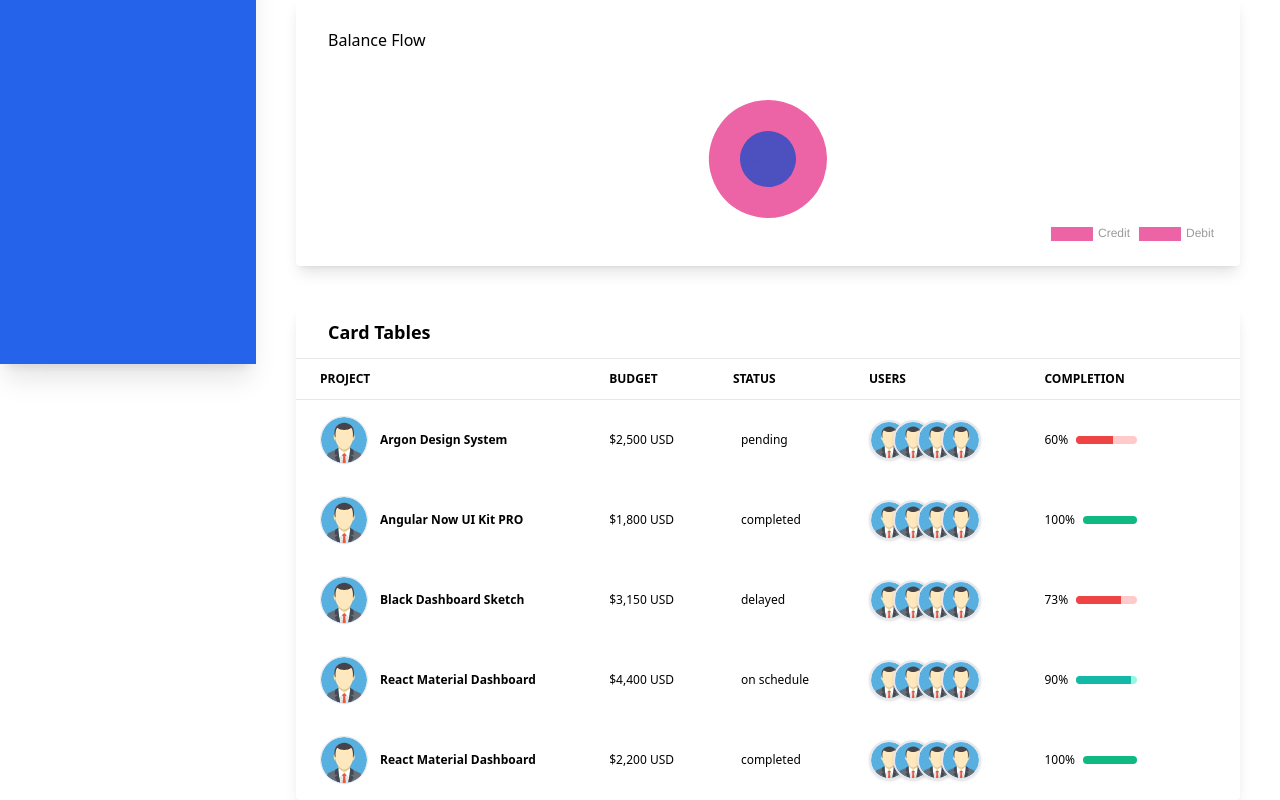
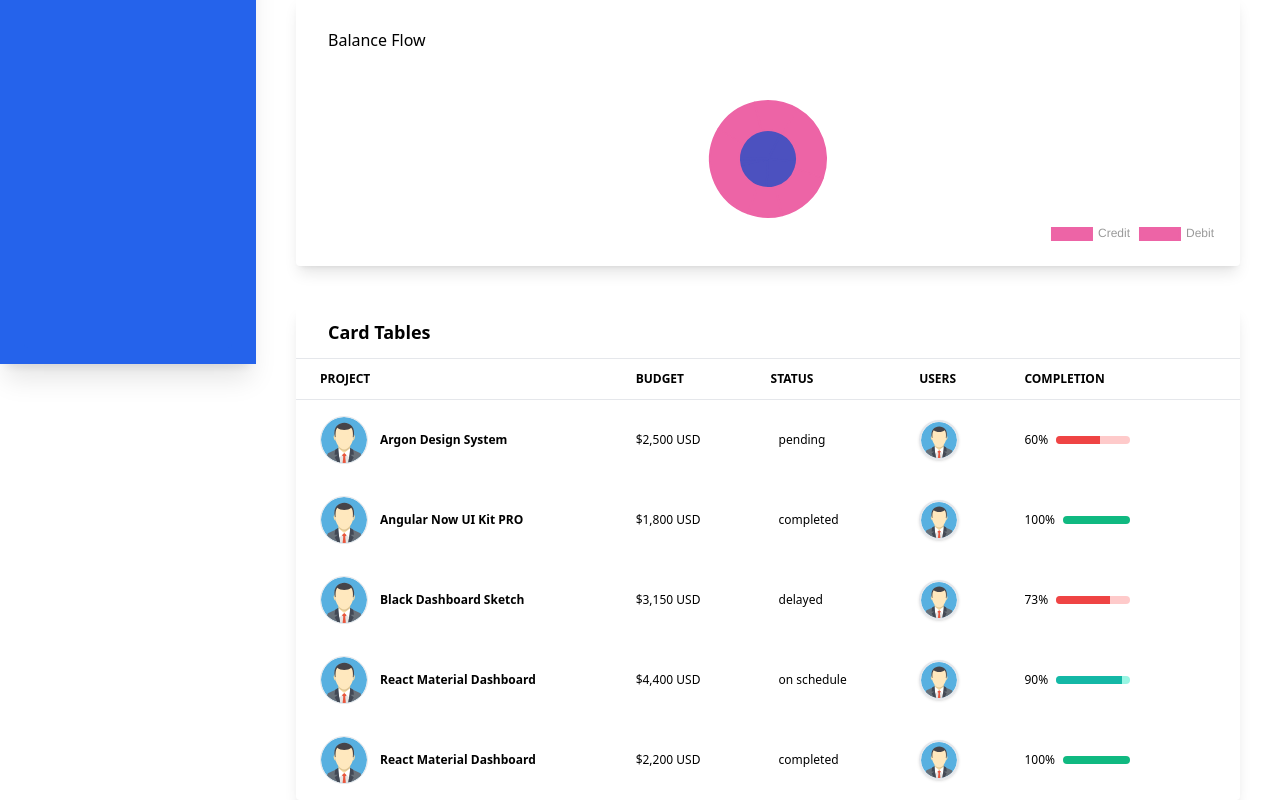
Before and after one commit to Shazaniyu55/onlimne_bank, a Next.js app: page /admin/dashboard in a window 1280 px wide. Shown: the part 436-1236 px from the top of the page. Built offline with nearby package versions, Linux system fonts and the light colour scheme.

Commit message:
niyu new

```diff
--- a/components/dashboard/cards/cardTable.js
+++ b/components/dashboard/cards/cardTable.js
@@ -123,21 +123,8 @@ export default function CardTable({ color }) {
                       alt="..."
                       className="w-10 h-10 rounded-full border-2 border-blueGray-50 shadow"
                     ></img>
-                    <img
-                      src="/logo.svg"
-                      alt="..."
-                      className="w-10 h-10 rounded-full border-2 border-blueGray-50 shadow -ml-4"
-                    ></img>
-                    <img
-                      src="/logo.svg"
-                      alt="..."
-                      className="w-10 h-10 rounded-full border-2 border-blueGray-50 shadow -ml-4"
-                    ></img>
-                    <img
-                      src="/logo.svg"
-                      alt="..."
-                      className="w-10 h-10 rounded-full border-2 border-blueGray-50 shadow -ml-4"
-                    ></img>
+
+
                   </div>
                 </td>
                 <td className="border-t-0 px-6 align-middle border-l-0 border-r-0 text-xs whitespace-nowrap p-4">
@@ -187,21 +174,8 @@ export default function CardTable({ color }) {
                       alt="..."
                       className="w-10 h-10 rounded-full border-2 border-blueGray-50 shadow"
                     ></img>
-                    <img
-                      src="/logo.svg"
-                      alt="..."
-                      className="w-10 h-10 rounded-full border-2 border-blueGray-50 shadow -ml-4"
-                    ></img>
-                    <img
-                      src="/logo.svg"
-                      alt="..."
-                      className="w-10 h-10 rounded-full border-2 border-blueGray-50 shadow -ml-4"
-                    ></img>
-                    <img
-                      src="/logo.svg"
-                      alt="..."
-                      className="w-10 h-10 rounded-full border-2 border-blueGray-50 shadow -ml-4"
-                    ></img>
+
+
                   </div>
                 </td>
                 <td className="border-t-0 px-6 align-middle border-l-0 border-r-0 text-xs whitespace-nowrap p-4">
@@ -250,21 +224,9 @@ export default function CardTable({ color }) {
                       alt="..."
                       className="w-10 h-10 rounded-full border-2 border-blueGray-50 shadow"
                     ></img>
-                    <img
-                      src="/logo.svg"
-                      alt="..."
-                      className="w-10 h-10 rounded-full border-2 border-blueGray-50 shadow -ml-4"
-                    ></img>
-                    <img
-                      src="/logo.svg"
-                      alt="..."
-                      className="w-10 h-10 rounded-full border-2 border-blueGray-50 shadow -ml-4"
-                    ></img>
-                    <img
-                      src="/logo.svg"
-                      alt="..."
-                      className="w-10 h-10 rounded-full border-2 border-blueGray-50 shadow -ml-4"
-                    ></img>
+
+
+
                   </div>
                 </td>
                 <td className="border-t-0 px-6 align-middle border-l-0 border-r-0 text-xs whitespace-nowrap p-4">
@@ -314,21 +276,8 @@ export default function CardTable({ color }) {
                       alt="..."
                       className="w-10 h-10 rounded-full border-2 border-blueGray-50 shadow"
                     ></img>
-                    <img
-                      src="/logo.svg"
-                      alt="..."
-                      className="w-10 h-10 rounded-full border-2 border-blueGray-50 shadow -ml-4"
-                    ></img>
-                    <img
-                      src="/logo.svg"
-                      alt="..."
-                      className="w-10 h-10 rounded-full border-2 border-blueGray-50 shadow -ml-4"
-                    ></img>
-                    <img
-                      src="/logo.svg"
-                      alt="..."
-                      className="w-10 h-10 rounded-full border-2 border-blueGray-50 shadow -ml-4"
-                    ></img>
+
+
                   </div>
                 </td>
                 <td className="border-t-0 px-6 align-middle border-l-0 border-r-0 text-xs whitespace-nowrap p-4">
@@ -378,21 +327,7 @@ export default function CardTable({ color }) {
                       alt="..."
                       className="w-10 h-10 rounded-full border-2 border-blueGray-50 shadow"
                     ></img>
-                    <img
-                      src="/logo.svg"
-                      alt="..."
-                      className="w-10 h-10 rounded-full border-2 border-blueGray-50 shadow -ml-4"
-                    ></img>
-                    <img
-                      src="/logo.svg"
-                      alt="..."
-                      className="w-10 h-10 rounded-full border-2 border-blueGray-50 shadow -ml-4"
-                    ></img>
-                    <img
-                      src="/logo.svg"
-                      alt="..."
-                      className="w-10 h-10 rounded-full border-2 border-blueGray-50 shadow -ml-4"
-                    ></img>
+
                   </div>
                 </td>
                 <td className="border-t-0 px-6 align-middle border-l-0 border-r-0 text-xs whitespace-nowrap p-4">
```
